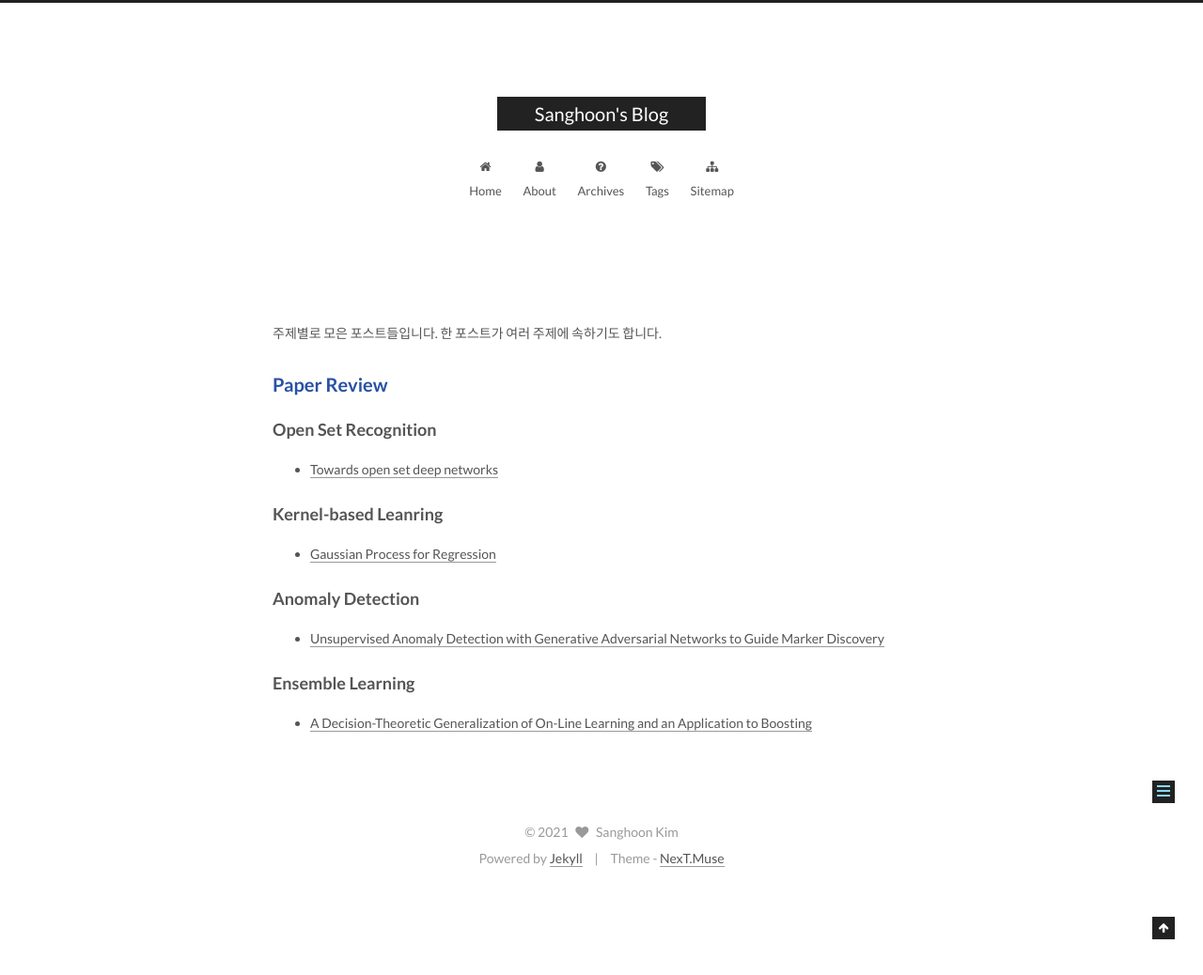
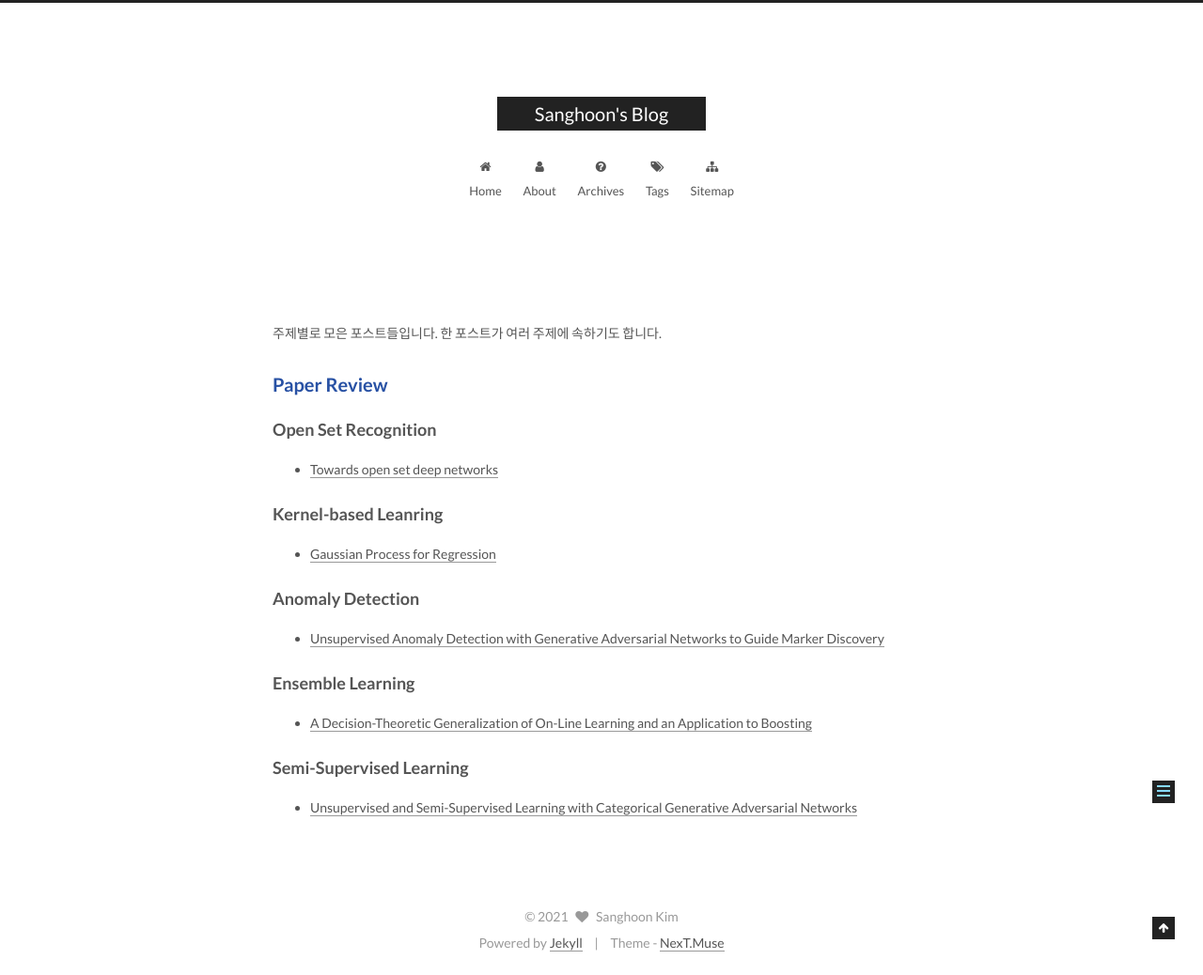
Before and after one commit to october25kim/october25kim.github.io, a Jekyll site: the page built from navigator/index.md, in a window 1280 px wide. Shown: the whole page at 94% size. Built offline with Jekyll 4.4.1, drawn with Linux system fonts in a browser that asks for light colours.

Commit message:
Update index.md

```diff
--- a/navigator/index.md
+++ b/navigator/index.md
@@ -18,7 +18,11 @@ layout: page
 ### Ensemble Learning
 - [A Decision-Theoretic Generalization of On-Line Learning and an Application to Boosting][adaboost]
 
+### Semi-Supervised Learning
+- [Unsupervised and Semi-Supervised Learning with Categorical Generative Adversarial Networks][catgan]
+
 [openmax]: {{ site.baseurl }}{% link _posts/2020-10-11-openmax-paper.md %}
 [gpr]: {{ site.baseurl }}{% link _posts/2020-10-31-gpr-paper.md %}
 [anogan]: {{ site.baseurl }}{% link _posts/2020-11-15-anogan-paper.md %}
 [adaboost]: {{ site.baseurl }}{% link _posts/2020-12-06-adaboost-paper.md %}
+[catgan]: {{ site.baseurl }}{% link _posts/2020-12-27-catgan-paper.md %}
```
